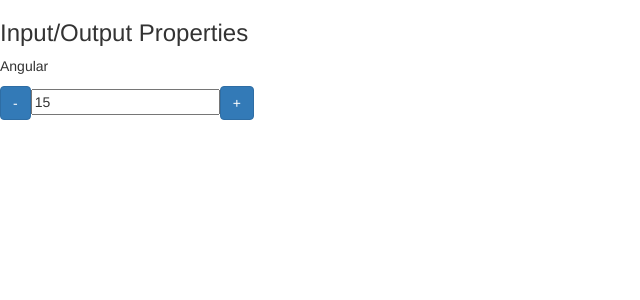
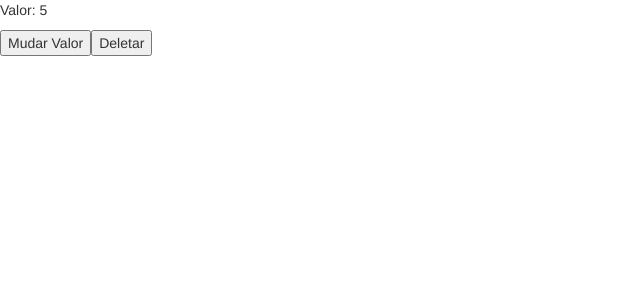
Before and after one commit to jpasi/Loiane-training, an Angular app in the folder data-binding/: page / in a window 1280 px wide. Shown: the top 300 px of the page, without its empty margins (0-640 px from the left). Built offline with nearby package versions, Linux system fonts and the light colour scheme.

Commit message:
Aula 15 pronta
Ciclo de vida (life-cycle) do Componente

```diff
--- a/data-binding/src/app/app.component.html
+++ b/data-binding/src/app/app.component.html
@@ -1 +1,4 @@
-<app-data-binding></app-data-binding>
+<app-ciclo [valorInicial]="valor" *ngIf="!deletarCiclo"></app-ciclo>
+<button (click)="mudarValor()">Mudar Valor</button>
+<button (click)="destruirCiclo()">Deletar</button>
+<!-- <app-data-binding></app-data-binding> -->
--- a/data-binding/src/app/app.component.ts
+++ b/data-binding/src/app/app.component.ts
@@ -6,5 +6,17 @@
   styleUrls: ['./app.component.css']
 })
 export class AppComponent {
-  title = 'data-binding';
+  // title = 'data-binding';
+
+  valor: number = 5;
+
+  deletarCiclo: boolean = false;
+
+  mudarValor() {
+    this.valor++;
+  }
+
+  destruirCiclo() {
+    this.deletarCiclo = true;
+  }
 }
--- a/data-binding/src/app/app.module.ts
+++ b/data-binding/src/app/app.module.ts
@@ -8,13 +8,15 @@
 import { BrowserAnimationsModule } from '@angular/platform-browser/animations';
 import { InputPropertyComponent } from './input-property/input-property.component';
 import { OutputPropertyComponent } from './output-property/output-property.component';
+import { CicloComponent } from './ciclo/ciclo.component';
 
 @NgModule({
   declarations: [
     AppComponent,
     DataBindingComponent,
     InputPropertyComponent,
-    OutputPropertyComponent
+    OutputPropertyComponent,
+    CicloComponent
 
   ],
   imports: [
--- /dev/null
+++ b/data-binding/src/app/ciclo/ciclo.component.html
@@ -0,0 +1 @@
+<p>Valor: {{ valorInicial }}</p>
--- /dev/null
+++ b/data-binding/src/app/ciclo/ciclo.component.ts
@@ -0,0 +1,52 @@
+import { AfterContentChecked, AfterContentInit, AfterViewChecked, AfterViewInit, Component, OnDestroy, OnInit, OnChanges, DoCheck, Input } from '@angular/core';
+
+@Component({
+  selector: 'app-ciclo',
+  templateUrl: './ciclo.component.html',
+  styleUrls: ['./ciclo.component.css']
+})
+export class CicloComponent implements OnChanges, OnInit, DoCheck, AfterContentInit, AfterContentChecked, AfterViewInit, AfterViewChecked, OnDestroy {
+
+  @Input() valorInicial: number = 10;
+
+  constructor() {
+    this.log('constructor')
+  }
+
+
+  ngOnChanges() {
+    this.log('ngOnChanges');
+  }
+
+  ngOnInit() {
+    this.log('ngOnInit');
+  }
+
+  ngDoCheck() {
+    this.log('ngDoCheck');
+  }
+
+  ngAfterContentInit() {
+    this.log('ngAfterContentInit');
+  }
+
+  ngAfterContentChecked() {
+    this.log('ngAfterContentChecked');
+  }
+
+  ngAfterViewInit() {
+    this.log('ngAfterViewInit');
+  }
+
+  ngAfterViewChecked() {
+    this.log('ngAfterViewChecked');
+  }
+
+  ngOnDestroy() {
+    this.log('ngOnDestroy');
+  }
+
+  private log (hook: string) {
+    console.log(hook)
+  }
+}
```
Also changed, not shown: data-binding/src/app/ciclo/ciclo.component.css (added).
